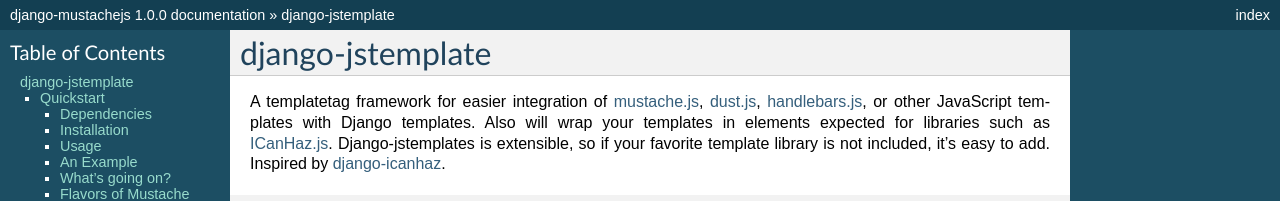
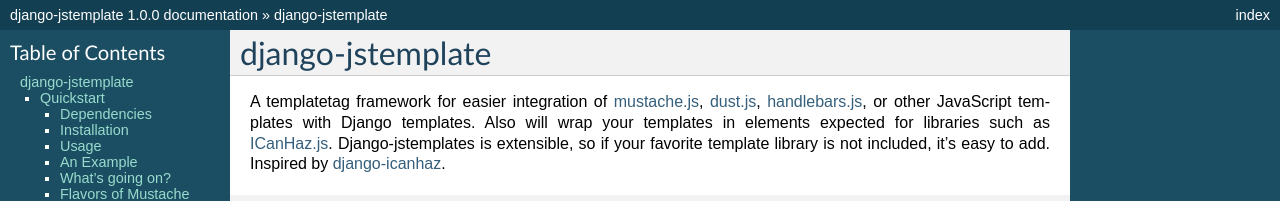
Before and after one commit to mjumbewu/django-jstemplate, a Sphinx documentation site: the page built from docs/index.rst, in a window 1280 px wide and 900 px high. Shown: the top 201 px of the window. Built offline with Sphinx 7.4.7, drawn with Linux system fonts in a browser that asks for light colours; some of the changed text lies outside the part shown.

Commit message:
Update the docs configuration

```diff
--- a/docs/conf.py
+++ b/docs/conf.py
@@ -1,6 +1,6 @@
 # -*- coding: utf-8 -*-
 #
-# django-mustachejs documentation build configuration file, created by
+# django-jstemplate documentation build configuration file, created by
 # sphinx-quickstart on Fri Aug 17 03:28:33 2012.
 #
 # This file is execfile()d with the current directory set to its containing dir.
@@ -16,7 +16,7 @@
 
 here = dirname(__file__)
 def get_version():
-    fh = open(join(here, "..", "mustachejs", "__init__.py"))
+    fh = open(join(here, "..", "jstemplate", "__init__.py"))
     try:
         for line in fh.readlines():
             if line.startswith("__version__ ="):
@@ -51,7 +51,7 @@
 master_doc = 'index'
 
 # General information about the project.
-project = u'django-mustachejs'
+project = u'django-jstemplate'
 copyright = u'2012, Mjumbe Wawatu Ukweli'
 
 # The version info for the project you're documenting, acts as replacement for
@@ -175,7 +175,7 @@
 #html_file_suffix = None
 
 # Output file base name for HTML help builder.
-htmlhelp_basename = 'django-mustachejsdoc'
+htmlhelp_basename = 'django-jstemplatedoc'
 
 
 # -- Options for LaTeX output --------------------------------------------------
@@ -194,7 +194,7 @@
 # Grouping the document tree into LaTeX files. List of tuples
 # (source start file, target name, title, author, documentclass [howto/manual]).
 latex_documents = [
-  ('index', 'django-mustachejs.tex', u'django-mustachejs Documentation',
+  ('index', 'django-jstemplate.tex', u'django-jstemplate Documentation',
    u'Mjumbe Wawatu Ukweli', 'manual'),
 ]
 
@@ -224,7 +224,7 @@
 # One entry per manual page. List of tuples
 # (source start file, name, description, authors, manual section).
 man_pages = [
-    ('index', 'django-mustachejs', u'django-mustachejs Documentation',
+    ('index', 'django-jstemplate', u'django-jstemplate Documentation',
      [u'Mjumbe Wawatu Ukweli'], 1)
 ]
 
@@ -238,8 +238,8 @@
 # (source start file, target name, title, author,
 #  dir menu entry, description, category)
 texinfo_documents = [
-  ('index', 'django-mustachejs', u'django-mustachejs Documentation',
-   u'Mjumbe Wawatu Ukweli', 'django-mustachejs', 'One line description of project.',
+  ('index', 'django-jstemplate', u'django-jstemplate Documentation',
+   u'Mjumbe Wawatu Ukweli', 'django-jstemplate', 'One line description of project.',
    'Miscellaneous'),
 ]
 
```
